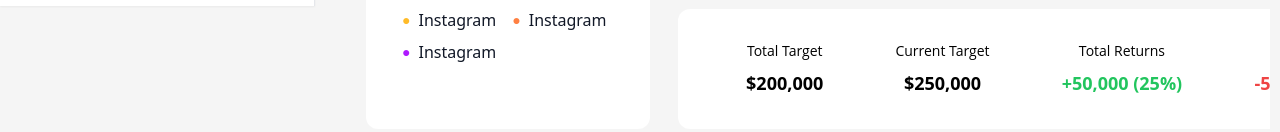
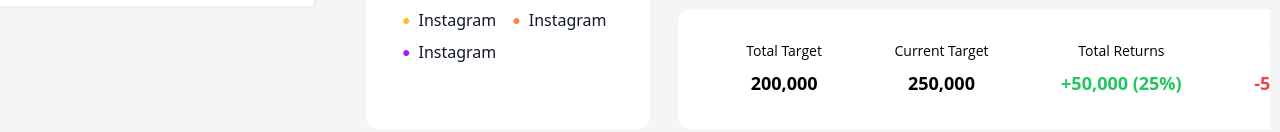
Before and after one commit to Tejas812002/Keek, a React (Create React App) app: page / in a window 1280 px wide. Shown: the part 794-926 px from the top of the page. Built offline with nearby package versions, Linux system fonts and the light colour scheme.

Commit message:
Invest stats

```diff
--- a/src/Components/Dashboard/InvestmentStats/InvestmentStats.jsx
+++ b/src/Components/Dashboard/InvestmentStats/InvestmentStats.jsx
@@ -6,11 +6,11 @@ const InvestmentStats = () => {
     <div class="flex items-center rounded-xl justify-around bg-white  p-8 mt-6 min-h-[100px]">
     <div class="text-center">
       <p class="text-sm mb-2 text-muted-foreground">Total Target</p>
-      <p class="text-lg font-bold">$200,000</p>
+      <p class="text-lg font-bold">200,000</p>
     </div>
     <div class="text-center">
       <p class="text-sm mb-2 text-muted-foreground">Current Target</p>
-      <p class="text-lg font-bold">$250,000</p>
+      <p class="text-lg font-bold">250,000</p>
     </div>
     <div class="text-center">
       <p class="text-sm mb-2 text-muted-foreground">Total Returns</p>
```
